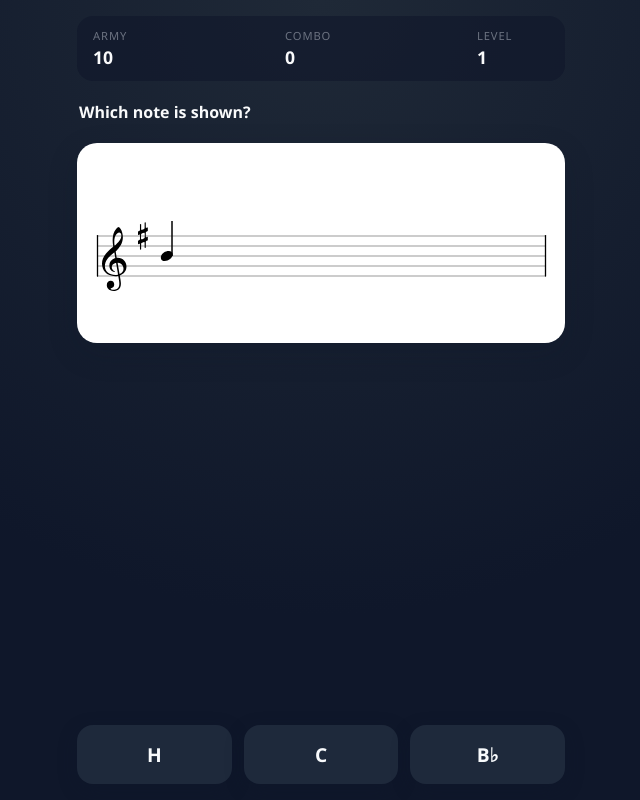
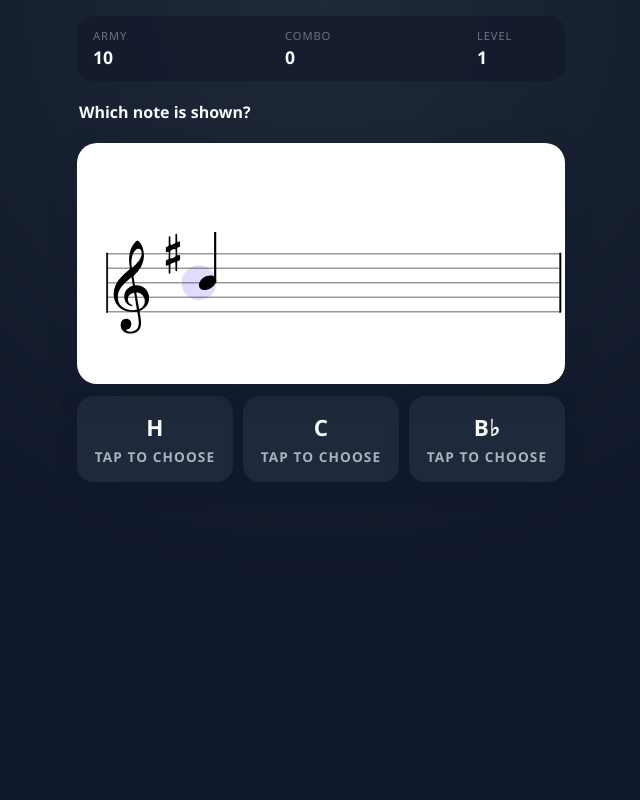
Before and after one commit to sovadn/static-web-game-codex, a website: page index.html in a window 1280 px wide. Shown: the whole page, without its empty margins (319-959 px from the left). Drawn offline with Linux system fonts and the light colour scheme.

Commit message:
Tighten staff layout and restore note rendering

```diff
--- a/game.js
+++ b/game.js
@@ -324,6 +324,17 @@ function shuffle(list) {
   return copy;
 }
 
+function setLaneContent(lane, mainText, subText) {
+  lane.innerHTML = "";
+  const main = document.createElement("span");
+  main.className = "lane-main";
+  main.textContent = mainText;
+  const sub = document.createElement("span");
+  sub.className = "lane-sub";
+  sub.textContent = subText;
+  lane.append(main, sub);
+}
+
 function getNextQuestion() {
   state.retryQueue.forEach((entry) => {
     entry.dueIn -= 1;
@@ -348,7 +359,7 @@ function nextQuestion() {
 function renderQuestion(question) {
   ui.prompt.textContent = question.prompt;
   ui.lanes.forEach((lane, index) => {
-    lane.textContent = question.options[index];
+    setLaneContent(lane, question.options[index], "Tap to choose");
     lane.disabled = false;
   });
   ui.feedback.textContent = "";
@@ -364,10 +375,23 @@ function renderNotation(question) {
     return;
   }
   const renderer = new VF.Renderer(ui.notation, VF.Renderer.Backends.SVG);
-  const width = ui.notation.clientWidth || 320;
-  renderer.resize(width, 170);
+  // Scale and shorten the staff on small screens for legibility and reduced eye travel.
+  const isMobile = window.innerWidth <= 600;
+  const cardWidth = ui.notationCard.clientWidth || ui.notation.clientWidth || 320;
+  const targetWidth = cardWidth;
+  const targetHeight = isMobile ? 260 : 220;
+  const scale = isMobile ? 1.6 : 1.45;
+  renderer.resize(targetWidth, targetHeight);
   const context = renderer.getContext();
-  const stave = new VF.Stave(8, 40, width - 16);
+  context.scale(scale, scale);
+  const scaledWidth = targetWidth / scale;
+  const scaledHeight = targetHeight / scale;
+  const staffWidth = isMobile
+    ? Math.max(180, Math.min(220, scaledWidth - 20))
+    : Math.max(220, Math.min(340, scaledWidth - 24));
+  const staffX = Math.max(8, (scaledWidth - staffWidth) / 2);
+  const staffY = Math.max(26, (scaledHeight - 90) / 2);
+  const stave = new VF.Stave(staffX, staffY, staffWidth);
   stave.addClef(question.clef).addKeySignature(question.keySig);
   stave.setContext(context).draw();
 
@@ -383,10 +407,28 @@ function renderNotation(question) {
       }),
     ];
   }
+  notes.forEach((note) => note.setStave(stave));
 
   const voice = new VF.Voice({ num_beats: 1, beat_value: 4 });
   voice.addTickables(notes);
-  new VF.Formatter().joinVoices([voice]).format([voice], width - 50);
+  const formatterWidth = Math.max(120, staffWidth - 40);
+  new VF.Formatter().joinVoices([voice]).format([voice], formatterWidth);
+
+  // Soft halo around noteheads to help the eye lock onto the target quickly.
+  notes.forEach((note) => {
+    const ys = note.getYs();
+    const x = note.getAbsoluteX();
+    if (!ys || !ys.length) return;
+    context.save();
+    context.setFillStyle("rgba(79, 70, 229, 0.18)");
+    ys.forEach((y) => {
+      context.beginPath();
+      context.arc(x, y, 12, 0, Math.PI * 2);
+      context.fill();
+    });
+    context.restore();
+  });
+
   voice.draw(context, stave);
 }
 
--- a/index.html
+++ b/index.html
@@ -36,14 +36,13 @@
       <div id="notationCard" class="notation-card">
         <div id="notation" class="notation"></div>
       </div>
+      <section class="lanes" aria-label="Answer lanes">
+        <button class="lane" data-index="0">A</button>
+        <button class="lane" data-index="1">B</button>
+        <button class="lane" data-index="2">C</button>
+      </section>
       <div id="feedback" class="feedback">Ready!</div>
     </main>
-
-    <section class="lanes" aria-label="Answer lanes">
-      <button class="lane" data-index="0">A</button>
-      <button class="lane" data-index="1">B</button>
-      <button class="lane" data-index="2">C</button>
-    </section>
 
     <button id="restartButton" class="restart hidden">Restart Game</button>
   </div>
--- a/styles.css
+++ b/styles.css
@@ -97,14 +97,14 @@ main {
   flex: 1;
   display: flex;
   flex-direction: column;
-  gap: 14px;
+  gap: 12px;
 }
 
 .notation-card {
   background: var(--panel);
   border-radius: 20px;
   padding: 8px 12px;
-  min-height: 200px;
+  min-height: 220px;
   box-shadow: var(--shadow);
   display: flex;
   align-items: center;
@@ -136,7 +136,7 @@ main {
 .lanes {
   display: flex;
   flex-direction: column;
-  gap: 12px;
+  gap: 10px;
 }
 
 .lane {
@@ -146,10 +146,28 @@ main {
   border: none;
   background: #1e293b;
   color: #f8fafc;
-  font-size: 1.4rem;
+  font-size: 1.5rem;
   font-weight: 700;
   box-shadow: 0 6px 18px rgba(15, 23, 42, 0.35);
   transition: transform 0.1s ease, background 0.2s ease;
+  display: flex;
+  flex-direction: column;
+  align-items: center;
+  gap: 4px;
+}
+
+.lane-main {
+  font-size: 1.65rem;
+  font-weight: 800;
+  letter-spacing: 0.02em;
+}
+
+.lane-sub {
+  font-size: 0.85rem;
+  font-weight: 600;
+  color: rgba(226, 232, 240, 0.72);
+  text-transform: uppercase;
+  letter-spacing: 0.08em;
 }
 
 .lane:active {
@@ -199,4 +217,33 @@ main {
     flex: 1;
     font-size: 1.2rem;
   }
+
+  .lane-main {
+    font-size: 1.4rem;
+  }
 }
+
+@media (max-width: 520px) {
+  .app {
+    padding: 12px;
+    gap: 12px;
+  }
+
+  .top-bar {
+    padding: 8px 12px;
+    gap: 8px;
+  }
+
+  .settings {
+    padding: 2px 0;
+  }
+
+  .notation-card {
+    padding: 6px 10px;
+    min-height: 260px;
+  }
+
+  .feedback {
+    font-size: 0.9rem;
+  }
+}
```
